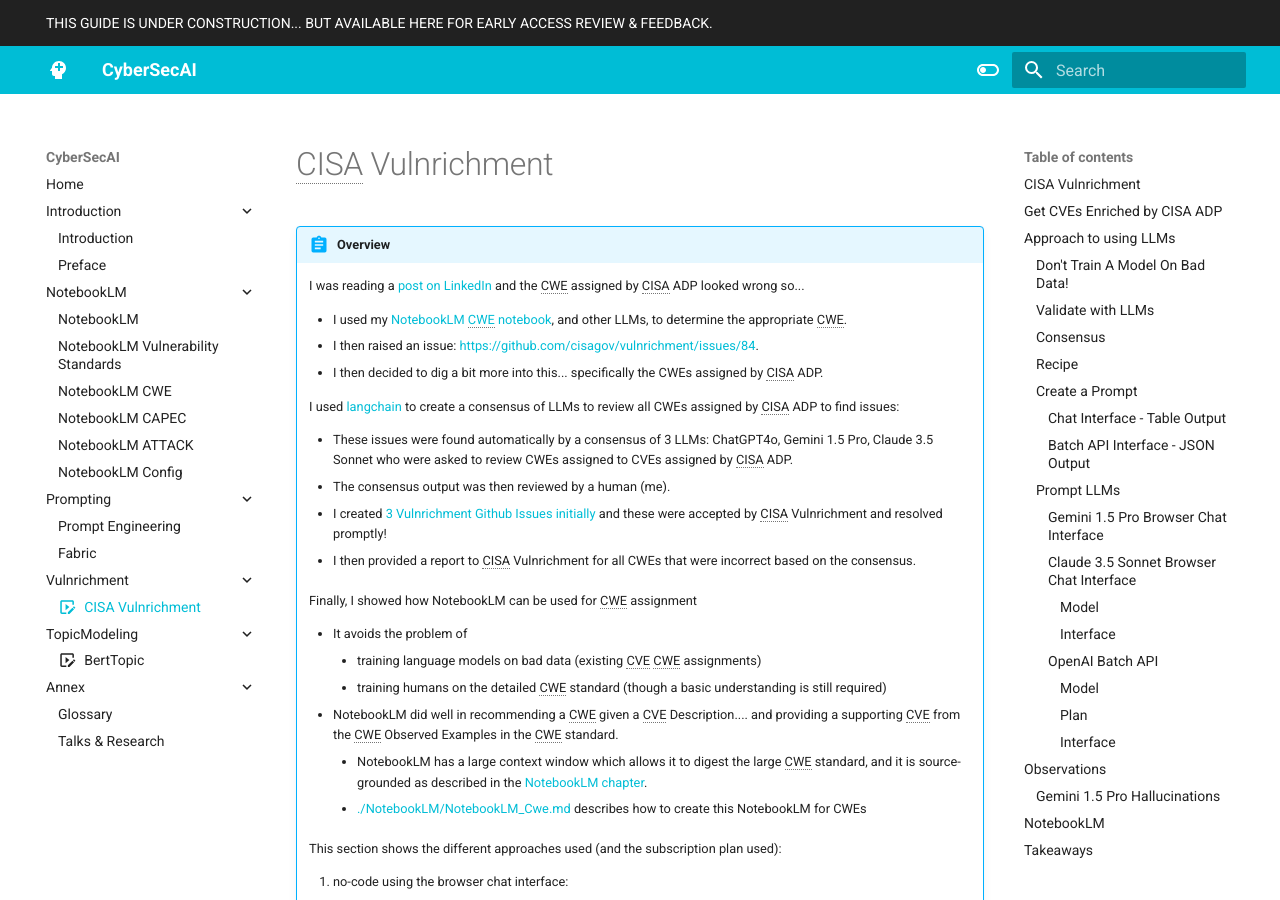
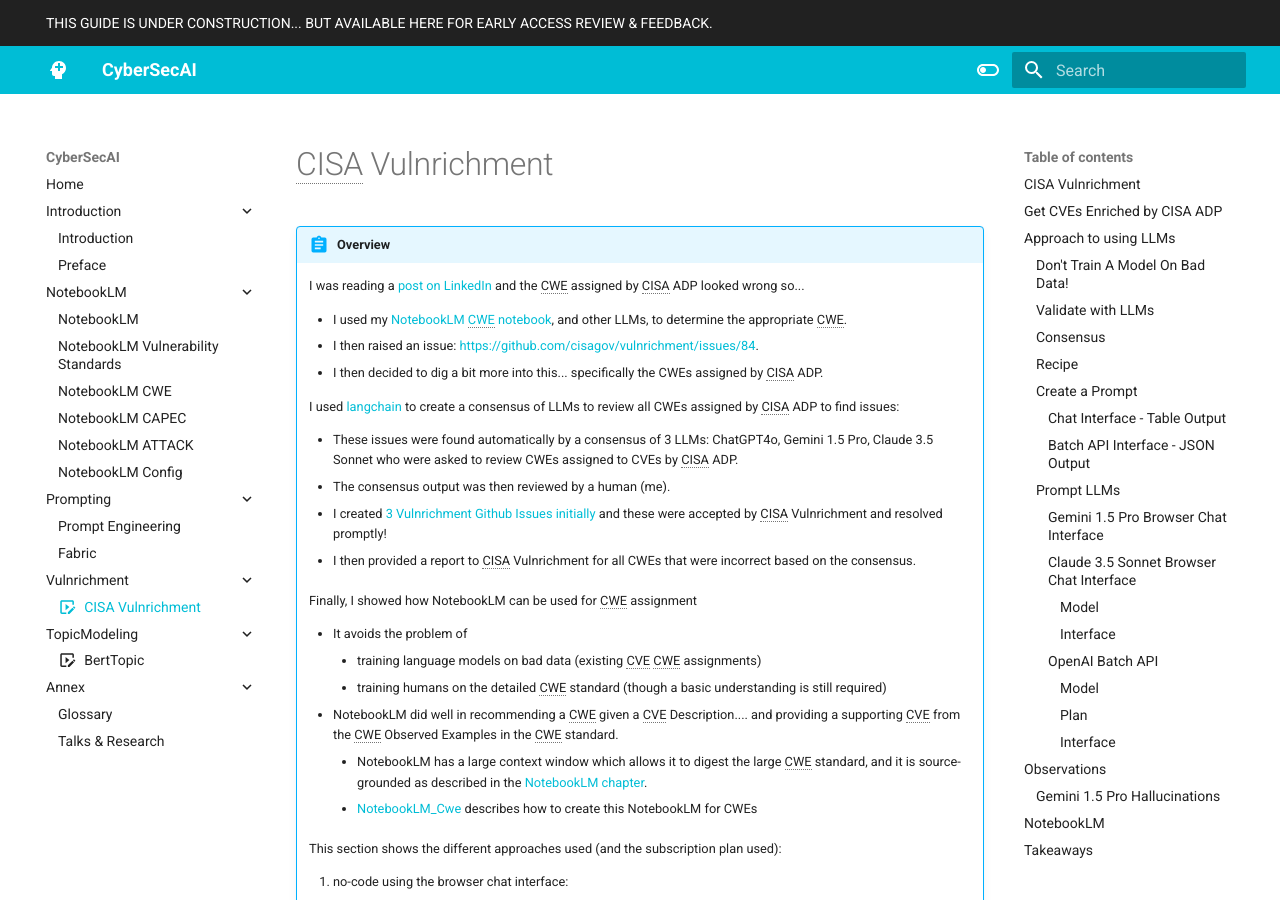
Before and after one commit to CyberSecAI/CyberSecAI.github.io, an MkDocs documentation site: the page built from docs/Vulnrichment/Vulnrichment.md, in a window 1280 px wide and 900 px high. Built offline with MkDocs 1.6.1 and Material for MkDocs 9.7.7, drawn with Linux system fonts in a browser that asks for light colours; emoji names are drawn with the system emoji font; comment, search, counter and statistics services are not loaded.

Commit message:
notebooklm titles

```diff
--- a/docs/Vulnrichment/Vulnrichment.md
+++ b/docs/Vulnrichment/Vulnrichment.md
@@ -14,7 +14,7 @@
 
     I used [langchain](https://www.langchain.com/) to create a consensus of LLMs to review all CWEs assigned by CISA ADP to find issues:
 
-    * These issues were found automatically by a consensus of 3 LLMs: ChatGPT4o, Gemini 1.5 Pro, Claude 3.5 Sonnet who were asked to review CWEs assigned to CVEs assigned by CISA ADP.
+    * These issues were found automatically by a consensus of 3 LLMs: ChatGPT4o, Gemini 1.5 Pro, Claude 3.5 Sonnet who were asked to review CWEs assigned to CVEs by CISA ADP.
     * The consensus output was then reviewed by a human (me).
 
     * I created [3 Vulnrichment Github Issues initially](https://github.com/cisagov/vulnrichment/issues?q=is%3Aissue+author%3ACrashedmind+is%3Aclosed) and these were accepted by CISA Vulnrichment and resolved promptly!
@@ -29,7 +29,7 @@
         * training humans on the detailed CWE standard (though a basic understanding is still required)
     * NotebookLM did well in recommending a CWE given a CVE Description.... and providing a supporting CVE from the CWE Observed Examples in the CWE standard.
         *  NotebookLM has a large context window which allows it to digest the large CWE standard, and it is source-grounded as described in the [NotebookLM chapter](../NotebookLM/NotebookLM.md).
-        *  [./NotebookLM/NotebookLM_Cwe.md](NotebookLM_Cwe) describes how to create this NotebookLM for CWEs
+        *  [NotebookLM_Cwe](../NotebookLM/NotebookLM_Cwe.md) describes how to create this NotebookLM for CWEs
 
     This section shows the different approaches used (and the subscription plan used):
 
```
Also changed, not shown: docs/NotebookLM/NotebookLM_Attack.md (+1 -1 lines), docs/NotebookLM/NotebookLM_Capec.md (+1 -1 lines), docs/NotebookLM/NotebookLM_Config.md (+1 -1 lines), docs/NotebookLM/NotebookLM_Cwe.md (+1 -1 lines), docs/NotebookLM/NotebookLM_VulnerabilityStandards.md (+1 -1 lines).
